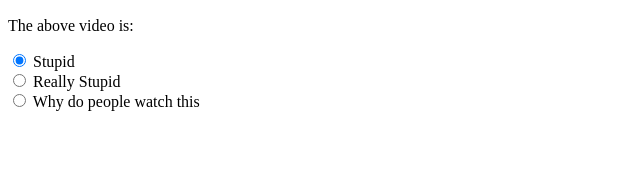
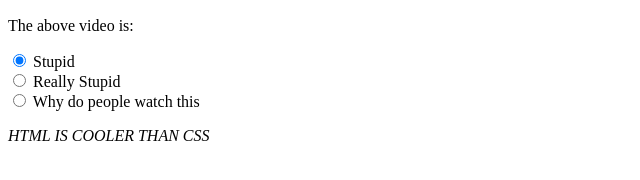
Before and after one commit to nicpugmilne/html-clone, a plain HTML site: page index.html in a window 1280 px wide. Shown: the part 506-686 px from the top of the page, without its empty margins (0-640 px from the left). Drawn offline with Linux system fonts and the light colour scheme.

Commit message:
html is cooler than css

```diff
--- a/index.html
+++ b/index.html
@@ -21,6 +21,7 @@
         <input type="radio" name="option" value="really stupid"> Really Stupid<br>
         <input type="radio" name="option" value="why"> Why do people watch this
       </form>
+      <p><i> HTML IS COOLER THAN CSS</i></p>
 
   </body>
 </html>
```
